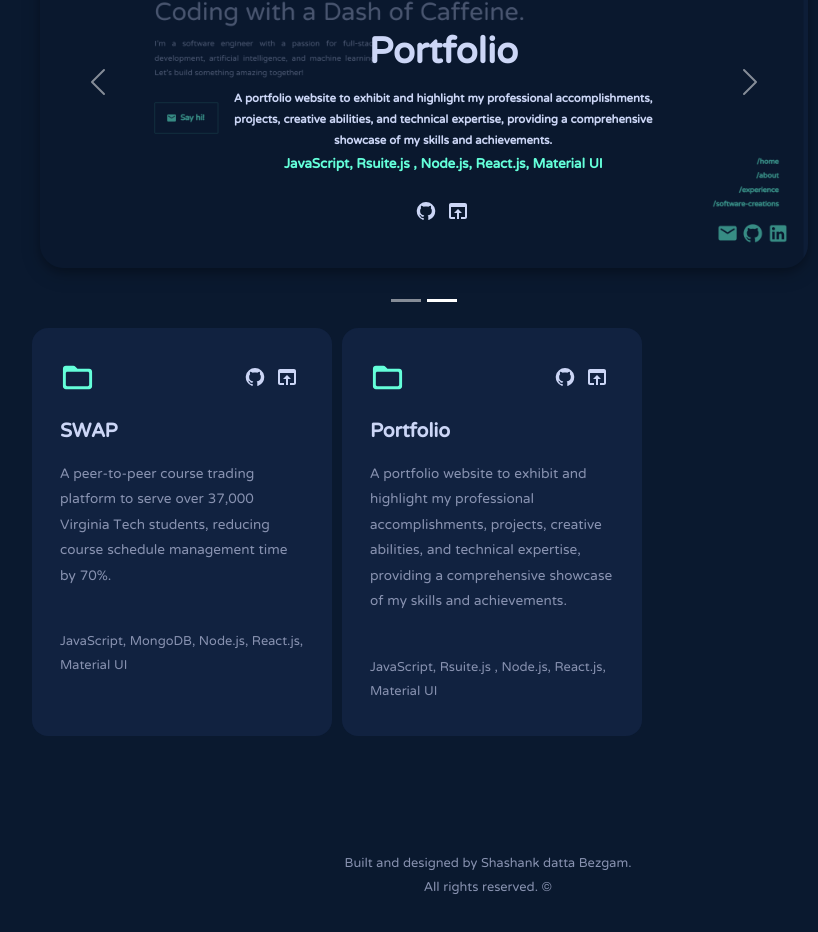
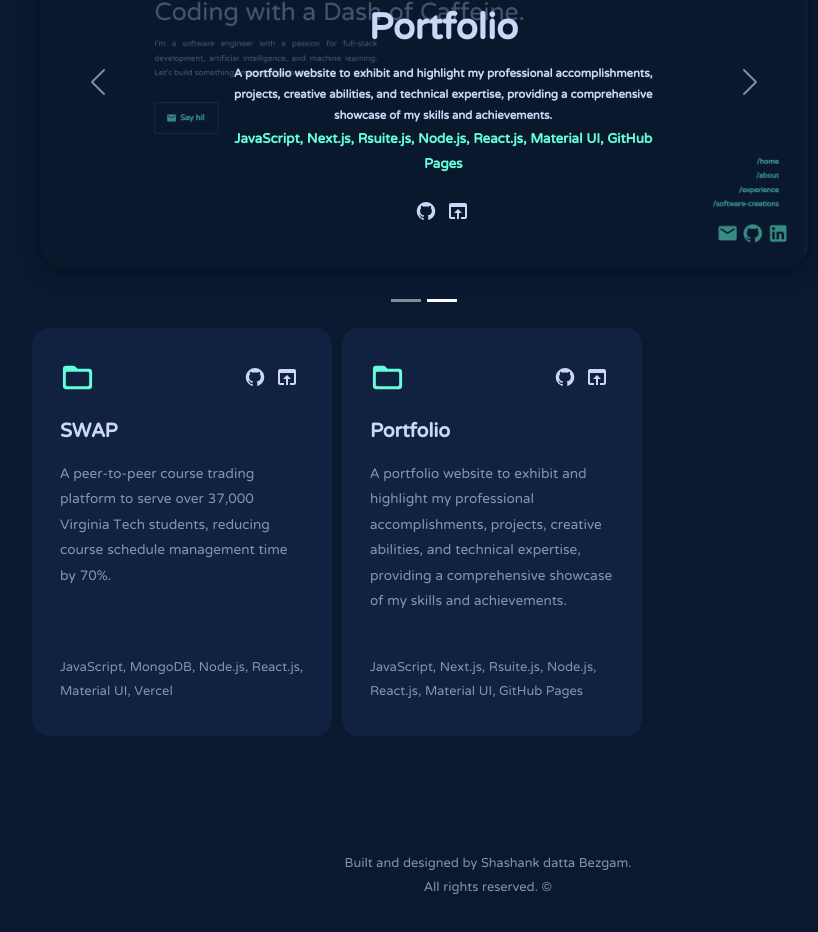
Before and after one commit to shashankdatta/Shashankdatta, a Next.js app: page / in a window 1280 px wide. Shown: the part 2538-3470 px from the top of the page, without its empty margins (152-970 px from the left). Built offline with nearby package versions, Linux system fonts and the light colour scheme.

Commit message:
content and UI adjustments

```diff
--- a/src/components/Projects.js
+++ b/src/components/Projects.js
@@ -65,6 +65,7 @@ export default function Projects() {
           {Object.keys(projects).map((key, i) => (
             <FadeInSection key={key} delay={`${i + 1}00ms`}>
               <li className={styles["projects-card"]}>
+                <div className="card-stack">
                   <div className={styles["card-header"]}>
                     <div className={styles["folder-icon"]}>
                       <FolderOpenRoundedIcon fontSize="large" />
@@ -79,6 +80,7 @@ export default function Projects() {
                   <div className={styles["card-desc"]}>
                     {projects[key]["desc"]}
                   </div>
+                </div>
                 <div className={styles["card-tech"]}>
                   {projects[key]["techStack"]}
                 </div>
--- a/src/json/projectsData.json
+++ b/src/json/projectsData.json
@@ -3,7 +3,7 @@
     "Swap": {
       "title": "SWAP",
       "desc": "A peer-to-peer course trading platform to serve over 37,000 Virginia Tech students, reducing course schedule management time by 70%.",
-      "techStack": "JavaScript, MongoDB, Node.js, React.js, Material UI",
+      "techStack": "JavaScript, MongoDB, Node.js, React.js, Material UI, Vercel",
       "link": "https://github.com/rmruss2022/SWAP",
       "open": "https://swap-vt.vercel.app",
       "image": "/assets/swap.png"
@@ -11,7 +11,7 @@
     "Portfolio": {
       "title": "Portfolio",
       "desc": "A portfolio website to exhibit and highlight my professional accomplishments, projects, creative abilities, and technical expertise, providing a comprehensive showcase of my skills and achievements.",
-      "techStack": "JavaScript, Rsuite.js , Node.js, React.js, Material UI",
+      "techStack": "JavaScript, Next.js, Rsuite.js, Node.js, React.js, Material UI, GitHub Pages",
       "link": "https://github.com/shashankdatta/Portfolio.git",
       "open": "https://shdb.me",
       "image": "/assets/portfolio.png"
@@ -21,14 +21,14 @@
   "All Projects": {
     "SWAP": {
       "desc": "A peer-to-peer course trading platform to serve over 37,000 Virginia Tech students, reducing course schedule management time by 70%.",
-      "techStack": "JavaScript, MongoDB, Node.js, React.js, Material UI",
+      "techStack": "JavaScript, MongoDB, Node.js, React.js, Material UI, Vercel",
       "link": "https://github.com/rmruss2022/SWAP",
       "open": "https://swap-vt.vercel.app"
     },
     "Portfolio": {
       "title": "Portfolio",
       "desc": "A portfolio website to exhibit and highlight my professional accomplishments, projects, creative abilities, and technical expertise, providing a comprehensive showcase of my skills and achievements.",
-      "techStack": "JavaScript, Rsuite.js , Node.js, React.js, Material UI",
+      "techStack": "JavaScript, Next.js, Rsuite.js, Node.js, React.js, Material UI, GitHub Pages",
       "link": "https://github.com/shashankdatta/Portfolio.git",
       "open": "https://shdb.me",
       "image": "/assets/portfolio.png"
--- a/src/styles/Projects.module.css
+++ b/src/styles/Projects.module.css
@@ -52,6 +52,7 @@
   display: flex;
   flex-direction: column;
   /* align-items: flex-start; */
+  justify-content: space-between;
   position: relative;
   height: 100%;
   padding: 2rem 1.75rem;
```
Lines whose indentation alone changed are shown as unchanged.
